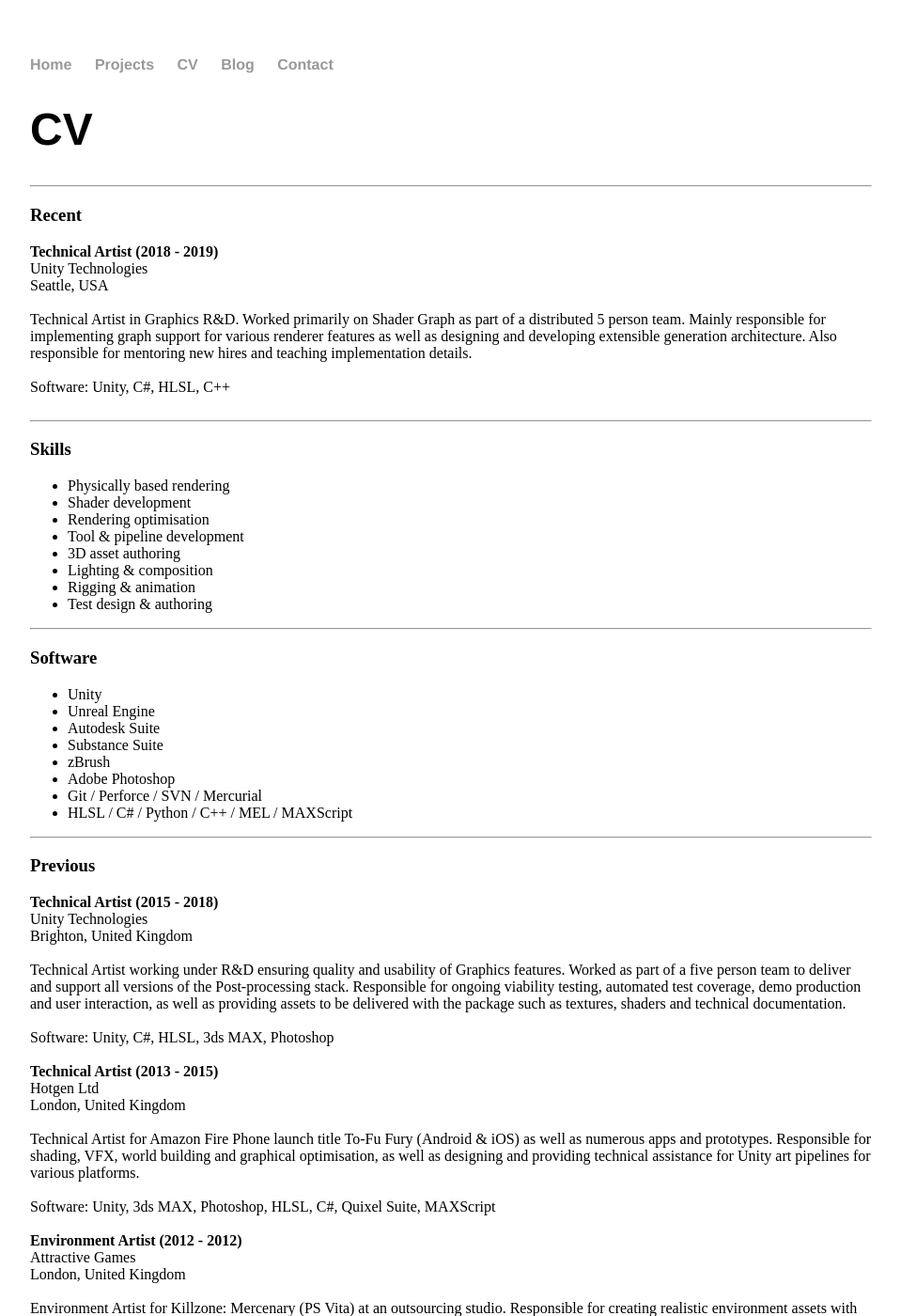
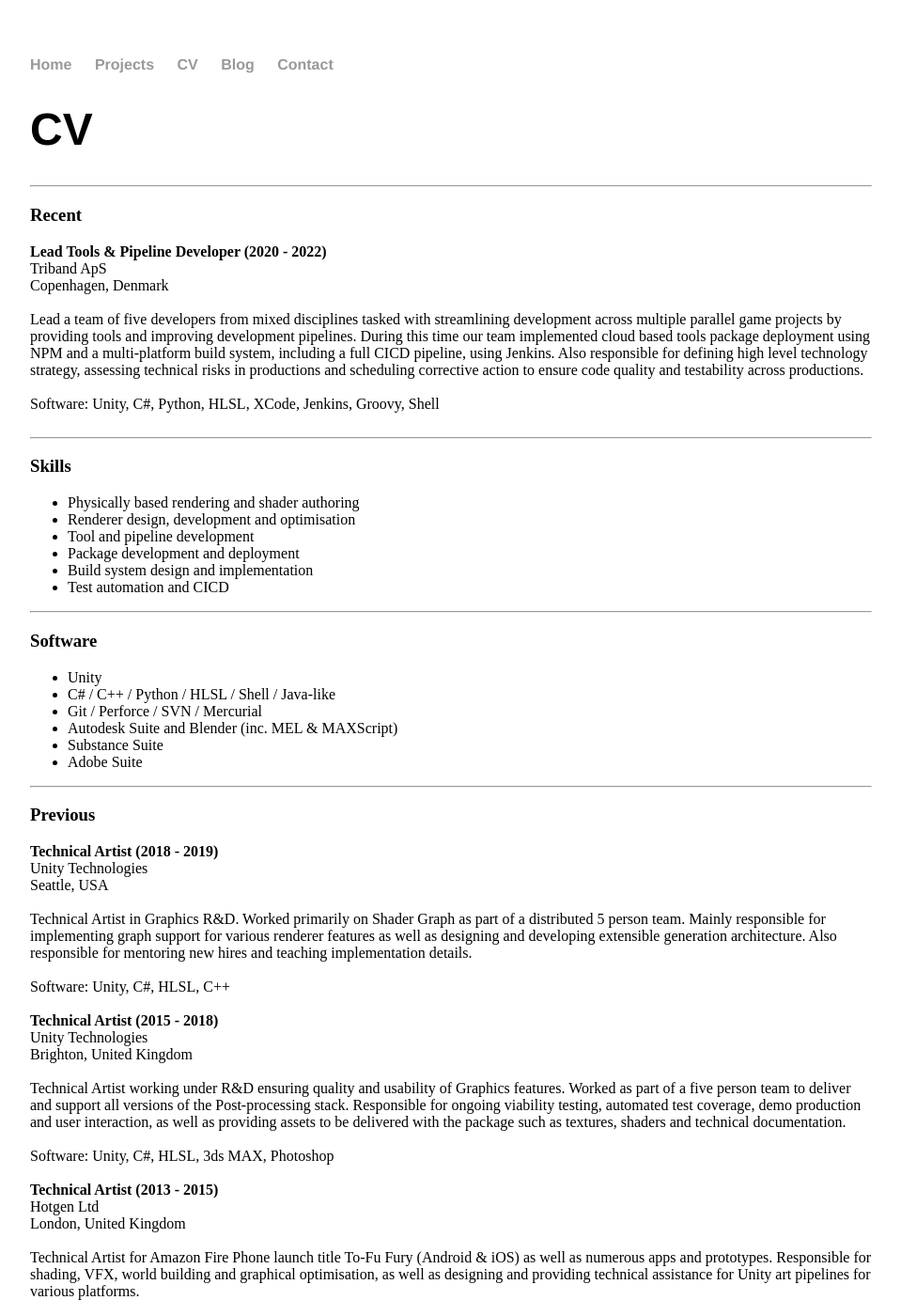
Before and after one commit to Kink3d/Kink3d.github.io, a Jekyll site: the page built from cv/index.html, in a window 1280 px wide and 1400 px high. Shown: the whole window at 94% size, without its empty margins (160-1119 px from the left). Built offline with Jekyll 4.4.1, drawn with Linux system fonts in a browser that asks for light colours; some of the changed text lies outside the part shown.

Commit message:
Update CV to reflect 2020 - 2022

```diff
--- a/cv/index.html
+++ b/cv/index.html
@@ -9,6 +9,42 @@ title: Kink3d|CV
 	<hr>
 	<h3>Recent </h3>
 
+	<b>Lead Tools & Pipeline Developer (2020 - 2022)</b><br/>
+	Triband ApS<br/>
+	Copenhagen, Denmark<br/><br/>
+
+	Lead a team of five developers from mixed disciplines tasked with streamlining development across multiple parallel game projects by providing tools and improving development pipelines. During this time our team implemented cloud based tools package deployment using NPM and a multi-platform build system, including a full CICD pipeline, using Jenkins. Also responsible for defining high level technology strategy, assessing technical risks in productions and scheduling corrective action to ensure code quality and testability across productions.<br/><br/>
+
+	Software: Unity, C#, Python, HLSL, XCode, Jenkins, Groovy, Shell<br/><br/>
+
+	<hr>
+
+	<h3>Skills </h3>
+	<ul class="skills">
+		<li>Physically based rendering and shader authoring</li>
+		<li>Renderer design, development and optimisation</li>
+		<li>Tool and pipeline development</li>
+		<li>Package development and deployment</li>
+		<li>Build system design and implementation</li>
+		<li>Test automation and CICD</li>
+	</ul>
+
+	<hr>
+
+	<h3>Software </h3>
+	<ul class="skills">
+		<li>Unity</li>
+		<li>C# / C++ / Python / HLSL / Shell / Java-like</li>
+		<li>Git / Perforce / SVN / Mercurial</li>
+		<li>Autodesk Suite and Blender (inc. MEL & MAXScript)</li>
+		<li>Substance Suite</li>
+		<li>Adobe Suite</li>
+	</ul>
+
+	<hr>
+
+	<h3>Previous </h3>
+
 	<b>Technical Artist (2018 - 2019)</b><br/>
 	Unity Technologies<br/>
 	Seattle, USA<br/><br/>
@@ -16,38 +52,6 @@ title: Kink3d|CV
 	Technical Artist in Graphics R&D. Worked primarily on Shader Graph as part of a distributed 5 person team. Mainly responsible for implementing graph support for various renderer features as well as designing and developing extensible generation architecture. Also responsible for mentoring new hires and teaching implementation details.<br/><br/>
 
 	Software: Unity, C#, HLSL, C++<br/><br/>
-
-	<hr>
-
-	<h3>Skills </h3>
-	<ul class="skills">
-		<li>Physically based rendering</li>
-		<li>Shader development </li>
-		<li>Rendering optimisation</li>
-		<li>Tool & pipeline development</li>
-		<li>3D asset authoring </li>
-		<li>Lighting & composition</li>
-		<li>Rigging & animation </li>
-		<li>Test design & authoring</li>
-	</ul>
-
-	<hr>
-
-	<h3>Software </h3>
-	<ul class="skills">
-		<li>Unity</li>
-		<li>Unreal Engine </li>
-		<li>Autodesk Suite </li>
-		<li>Substance Suite</li>
-		<li>zBrush</li>
-		<li>Adobe Photoshop </li>
-		<li>Git / Perforce / SVN / Mercurial</li>
-		<li>HLSL / C# / Python / C++ / MEL / MAXScript</li>
-	</ul>
-
-	<hr>
-
-	<h3>Previous </h3>
 
 	<b>Technical Artist (2015 - 2018)</b><br/>
 	Unity Technologies<br/>
@@ -69,9 +73,9 @@ title: Kink3d|CV
 	Attractive Games<br/>
 	London, United Kingdom<br/><br/>
 
-	Environment Artist for Killzone: Mercenary (PS Vita) at an outsourcing studio. Responsible for creating realistic environment assets with quick turnaround time within limiting hardware constraints. Created numerous Maya extensions to streamline the studio’s project pipeline.<br/><br/>
-
-	Software: Unity, Maya, Photoshop, Quixel Suite, MEL, Python<br/><br/>
+	<b>Principal Artist (2011 - 2012)</b><br/>
+	Storybricks<br/>
+	London, United Kingdom<br/><br/>
 
 	<hr>
 
```
